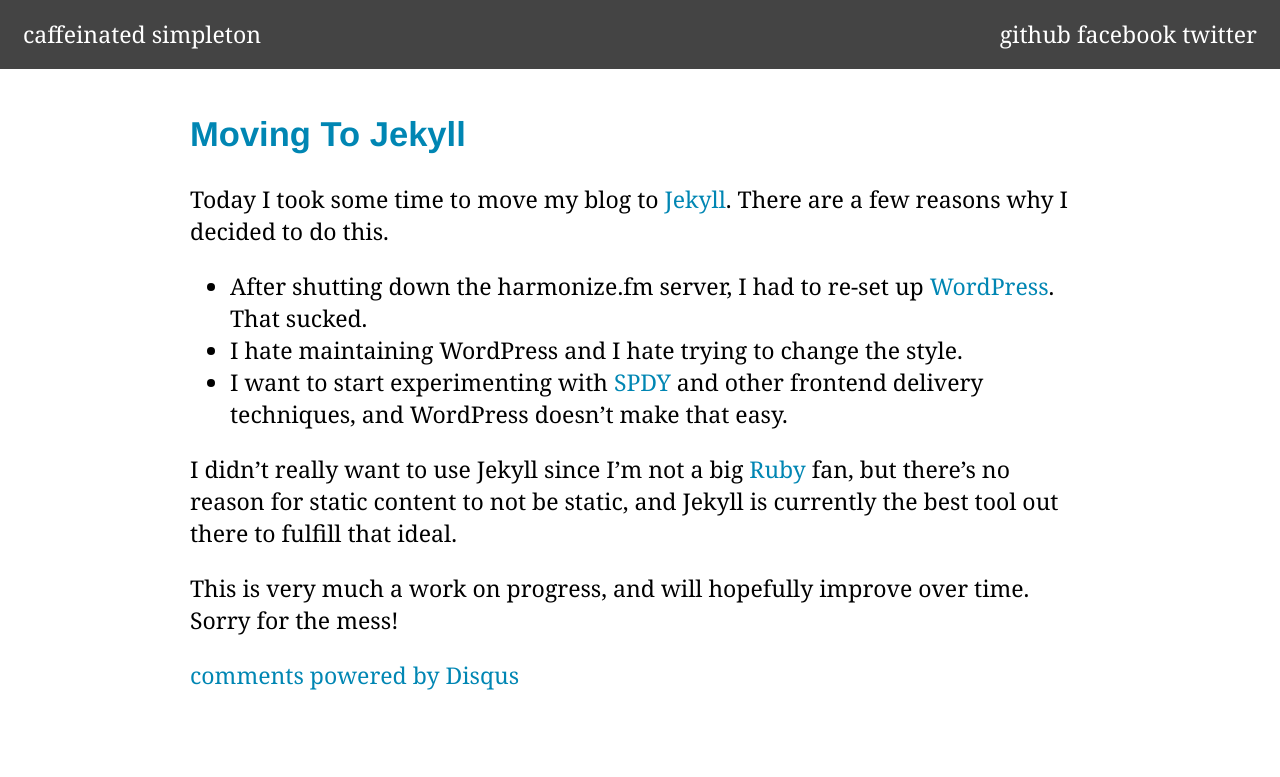
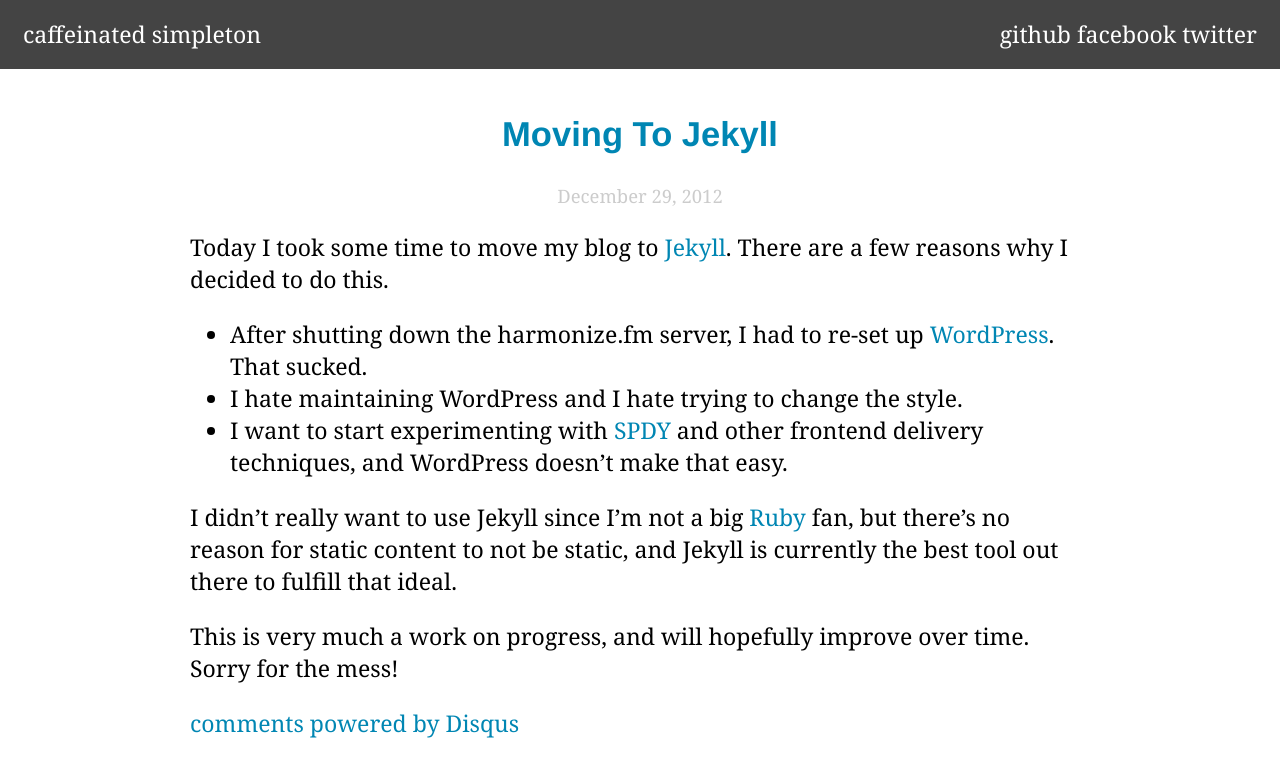
Before and after one commit to JustinTulloss/caffeinated-simpleton, a Jekyll site: the page built from _posts/2012-12-29-moving-to-jekyll.markdown, in a window 1280 px wide. Shown: the top 777 px of the page. Built offline with Jekyll 4.4.1, drawn with Linux system fonts in a browser that asks for light colours; Markdown is read by kramdown in place of the engine named in the settings; comment, search, counter and statistics services are not loaded.

Commit message:
Add date to posts

```diff
--- a/_layouts/post.html
+++ b/_layouts/post.html
@@ -22,6 +22,7 @@
     </header>
     <section class="content">
       <h1>{{ page.title }}</h1>
+      <time datetime="{{ page.date }}">{{ page.date | date: "%B %d, %Y" }}</time>
       <article>{{ content }}</article>
       <div id="disqus_thread"></div>
       <script type="text/javascript">
--- a/css/blog.css
+++ b/css/blog.css
@@ -58,6 +58,14 @@
 
 .content h1:first-child {
     margin-top: 0;
+    text-align: center;
+}
+
+time {
+    display: block;
+    text-align: center;
+    font-size: 0.8em;
+    color: #ccc;
 }
 
 @media all and (max-width: 400px) {
```
